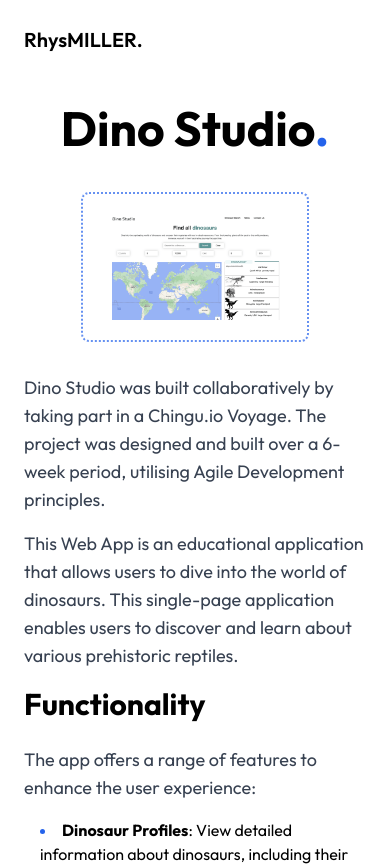
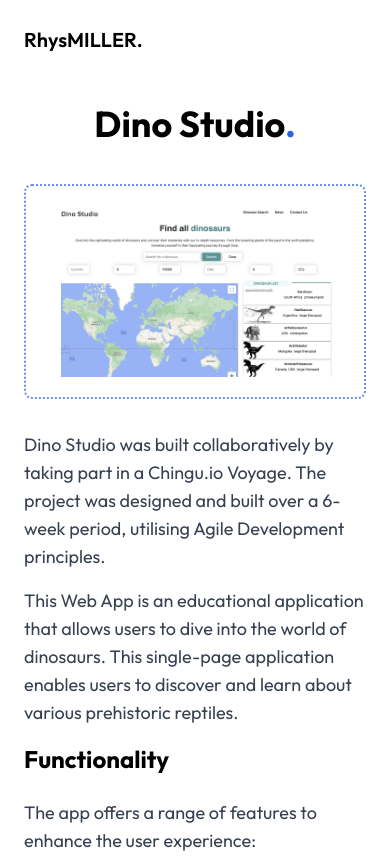
Before and after one commit to rjmills87/portfolio-2.0, a React (Vite) app: page /projects/1 in a window 390 px wide. Shown: the top 866 px of the page. Built offline with nearby package versions, Linux system fonts and the light colour scheme; some icons are missing.

Commit message:
Implemented mobile styles to ProjectPage.

```diff
--- a/src/pages/ProjectPage.jsx
+++ b/src/pages/ProjectPage.jsx
@@ -15,7 +15,7 @@ export default function ProjectPage({ projects }) {
   return (
     <>
       <section className="project-details flex flex-col items-center p-6 lg:p-20">
-        <h1 className="text-5xl font-bold mb-10 text-center">
+        <h1 className="text-4xl lg:text-5xl font-bold mb-10 text-center">
           {project.name}
           <span className="text-blue-600">.</span>
         </h1>
@@ -23,14 +23,17 @@ export default function ProjectPage({ projects }) {
         <img
           src={project.screenshot}
           alt={project.name}
-          className="w-2/3 h-auto rounded-lg border-dotted border-2 p-5 border-blue-600 border-opacity-70 mb-8"
+          className="w-full lg:w-2/3 h-auto rounded-lg border-dotted border-2 p-5 border-blue-600 border-opacity-70 mb-8"
         />
 
         <div className="markdown-content">
           <ReactMarkdown
             components={{
               h3: ({ ...props }) => (
-                <h3 className="text-3xl font-bold text- mb-6" {...props} />
+                <h3
+                  className="text-2xl lg:text-3xl font-bold text- mb-6"
+                  {...props}
+                />
               ),
               p: ({ ...props }) => (
                 <p className="text-lg text-gray-700 mb-4" {...props} />
@@ -51,10 +54,10 @@ export default function ProjectPage({ projects }) {
           </ReactMarkdown>
         </div>
         <div className="m-6 my-20 lg:mx-20">
-          <h3 className="text-4xl font-bold mb-10 text-center">
+          <h3 className="text-3xl lg:text-4xl font-bold mb-10 text-center">
             Technology Used<span className="text-blue-600">.</span>
           </h3>
-          <div className="flex flex-wrap items-center gap-8">
+          <div className="flex flex-wrap justify-center items-center gap-8">
             {project.techStack &&
               project.techStack.map((tech) => (
                 <div
```
